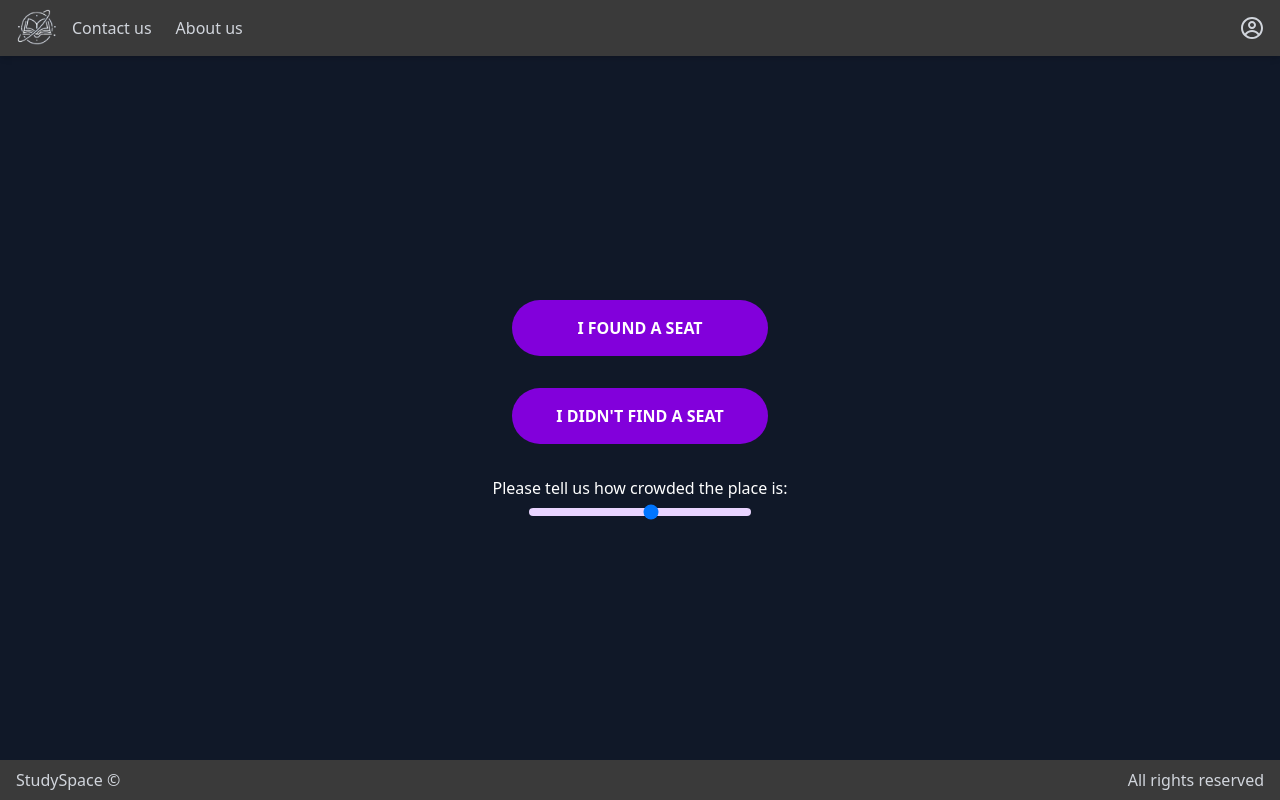
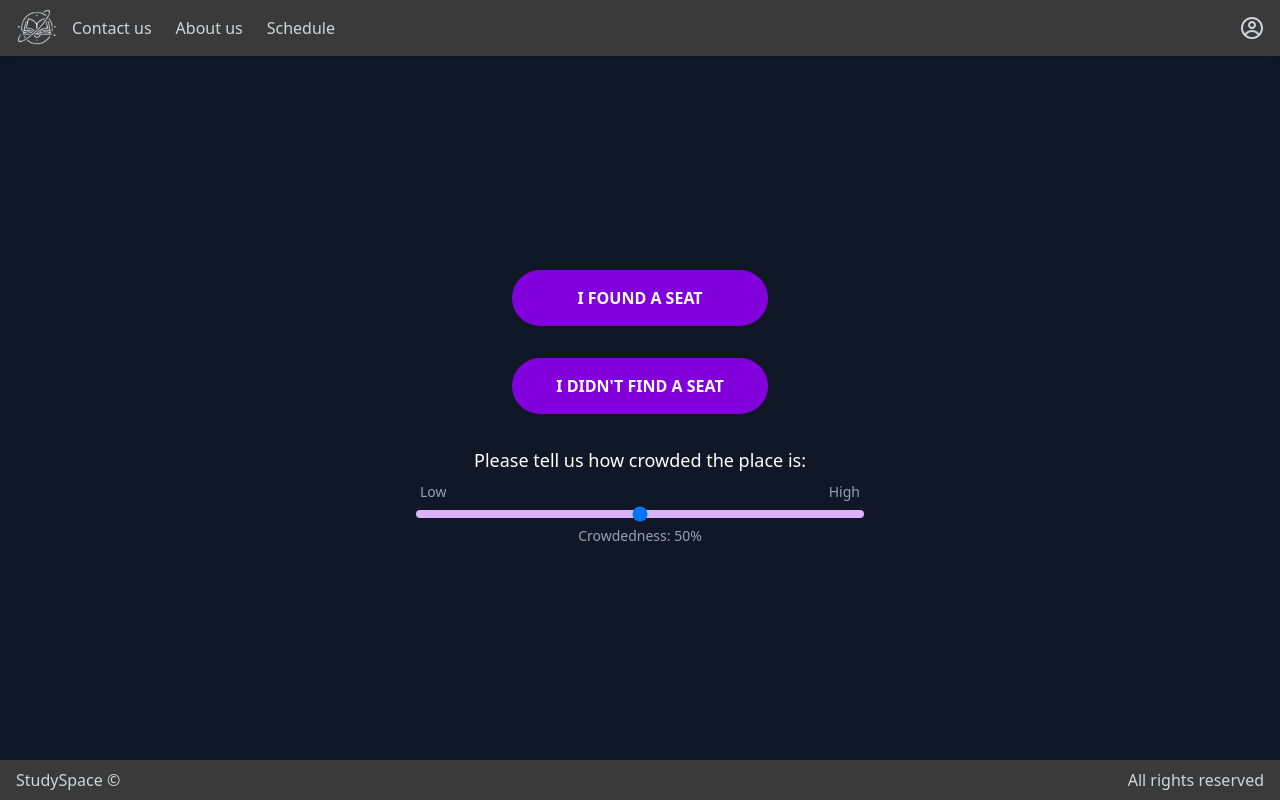
Before and after one commit to kvvyas/Smart-Space, a React app: page /step2 in a window 1280 px wide. Built offline with nearby package versions, Linux system fonts and the light colour scheme; the HTML template or start-up script is replaced by a standard one.

Commit message:
Update LiveSchedule, Step2 slider with labels, and header routing

```diff
--- a/src/components/Header.jsx
+++ b/src/components/Header.jsx
@@ -29,6 +29,7 @@ function Header() {
         <nav className="flex space-x-6">
           <Link to="/ContactUs" className="text-gray-300 hover:text-blue-400">Contact us</Link>
           <Link to="/AboutUs" className="text-gray-300 hover:text-blue-400">About us</Link>
+          <Link to="/schedule" className="text-gray-300 hover:text-blue-400">Schedule</Link>
         </nav>
       </div>
 
--- a/src/components/SliderStep2.jsx
+++ b/src/components/SliderStep2.jsx
@@ -1,18 +1,30 @@
-import React from 'react';
+import React, { useState } from "react";
 
-function CrowdednessSlider({ value, onChange }) {
+function CrowdednessSlider() {
+  const [value, setValue] = useState(50);
+
   return (
-    <div className="flex flex-col items-center">
-      <p className="text-white mb-2">Please tell us how crowded the place is:</p>
-      <input
-        type="range"
-        min="1"
-        max="10"
-        step="1"
-        value={value}
-        onChange={(e) => onChange(e.target.value)}
-        className="w-3/4 appearance-none h-2 bg-purple-200 rounded-lg focus:outline-none cursor-pointer"
-      />
+    <div className="w-full max-w-md text-center space-y-2">
+      <p className="text-lg">Please tell us how crowded the place is:</p>
+
+      {/* Labels and slider */}
+      <div className="flex flex-col space-y-2">
+        <div className="flex justify-between text-sm text-gray-400 px-1">
+          <span>Low</span>
+          <span>High</span>
+        </div>
+        <input
+          type="range"
+          min="0"
+          max="100"
+          value={value}
+          onChange={(e) => setValue(e.target.value)}
+          className="w-full appearance-none h-2 rounded bg-purple-300 focus:outline-none"
+        />
+      </div>
+
+      {/* Optional: show value */}
+      <p className="text-sm text-gray-400">Crowdedness: {value}%</p>
     </div>
   );
 }
--- a/src/index.tsx
+++ b/src/index.tsx
@@ -6,6 +6,7 @@ import "./index.css";
 import AboutUs from "./pages/AboutUs";
 import ContactUs from "./pages/ContactUs";
 import Extra from "./pages/Extra.jsx";
+import LiveSchedule from "./pages/LiveSchedule";
 import Login from "./pages/Login";
 import Step1 from "./pages/Step1.jsx";
 import Step2 from "./pages/Step2.jsx";
@@ -21,6 +22,7 @@ export default function Main() {
         <Route path="/contactus" element={<ContactUs />} />
         <Route path="/aboutus" element={<AboutUs />} />
         <Route path="/login" element={<Login />} />
+        <Route path="/schedule" element={<LiveSchedule />} />
       </Routes>
     </BrowserRouter>
   );
--- /dev/null
+++ b/src/pages/LiveSchedule.jsx
@@ -0,0 +1,50 @@
+import React, { useEffect, useState } from "react";
+import { API_BASE_URL } from "../config";
+
+function LiveSchedule() {
+  const [schedule, setSchedule] = useState([]);
+  const [error, setError] = useState("");
+
+  useEffect(() => {
+    fetch(`${API_BASE_URL}/getScheduleWithBuildings`)
+      .then((res) => {
+        if (!res.ok) throw new Error("Failed to fetch schedule");
+        return res.json();
+      })
+      .then((data) => setSchedule(data))
+      .catch((err) => {
+        console.error("FETCH ERROR:", err);
+        setError(err.message);
+        setSchedule([]); // Ensure schedule is empty if fetch fails
+      });
+  }, []);
+
+  return (
+    <div className="p-6 text-white">
+      <h1 className="text-2xl font-bold mb-4">Live Concordia Schedule</h1>
+
+      {error ? (
+  <p className="text-red-500">{error}</p>
+) : schedule.length === 0 ? (
+  <p>No active courses at the moment.</p>
+) : (
+  schedule.map((course, i) => (
+          <div key={i} className="mb-4 p-4 bg-gray-800 rounded">
+            <h3 className="font-semibold">{course.departmentCode}</h3>
+            <p>Room: {course.buildingCode} {course.roomCode}</p>
+            <p>Time: {course.classStartTime} - {course.classEndTime}</p>
+            <p>Enrolled: {course.currentEnrollment}</p>
+            {course.buildingDetails && (
+              <>
+                <p>🏛 {course.buildingDetails.Building_Name}</p>
+                <p>📍 {course.buildingDetails.Address}</p>
+              </>
+            )}
+          </div>
+        ))
+      )}
+    </div>
+  );
+}
+
+export default LiveSchedule;
--- a/src/pages/Step2.jsx
+++ b/src/pages/Step2.jsx
@@ -1,7 +1,7 @@
+import React from "react";
+import FeedbackButton from "../components/ButtonStep2";
 import Footer from "../components/Footer";
 import Header from "../components/Header.jsx";
-import React from "react";
-import FeedbackButton from "../components/ButtonStep2";
 import CrowdednessSlider from "../components/SliderStep2";
 
 export default function Step2() {
@@ -18,6 +18,7 @@ export default function Step2() {
 
         {/* Slider */}
         <CrowdednessSlider />
+
       </main>
 
       {/* Footer */}
```
